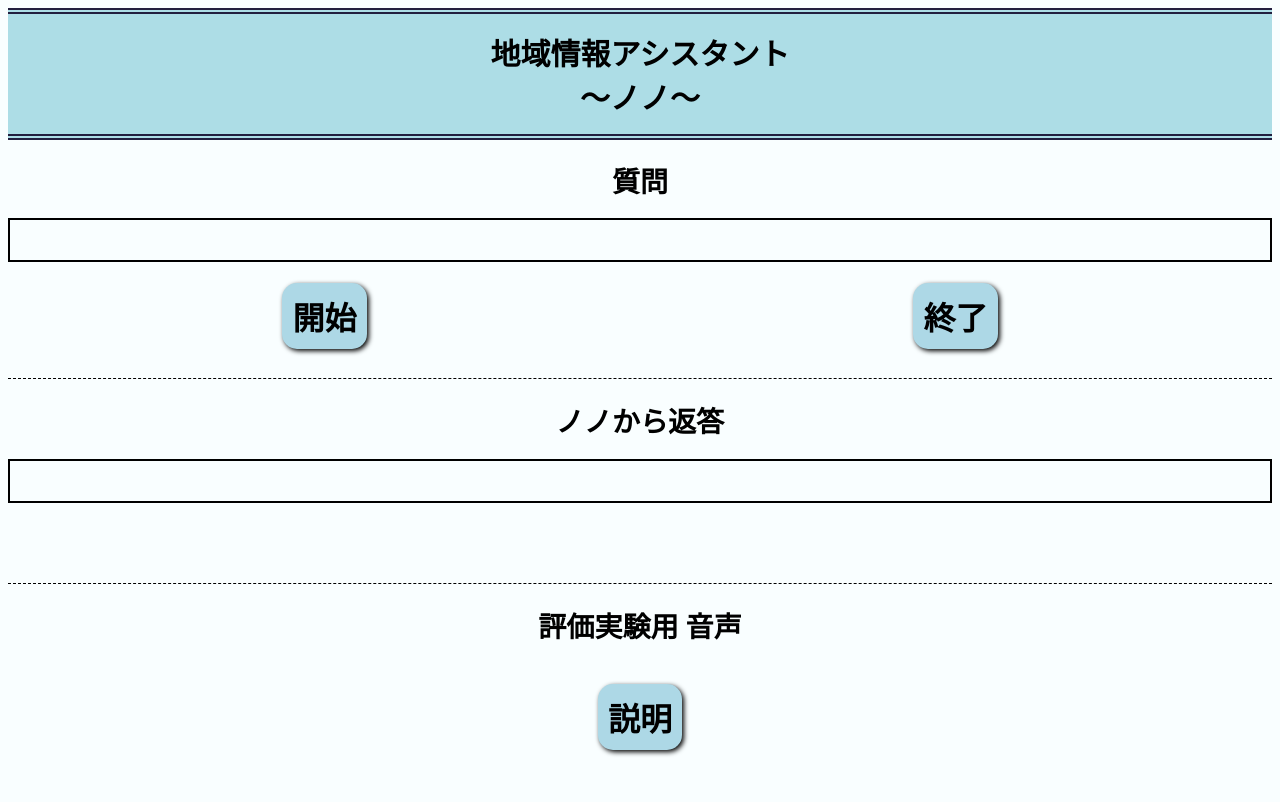
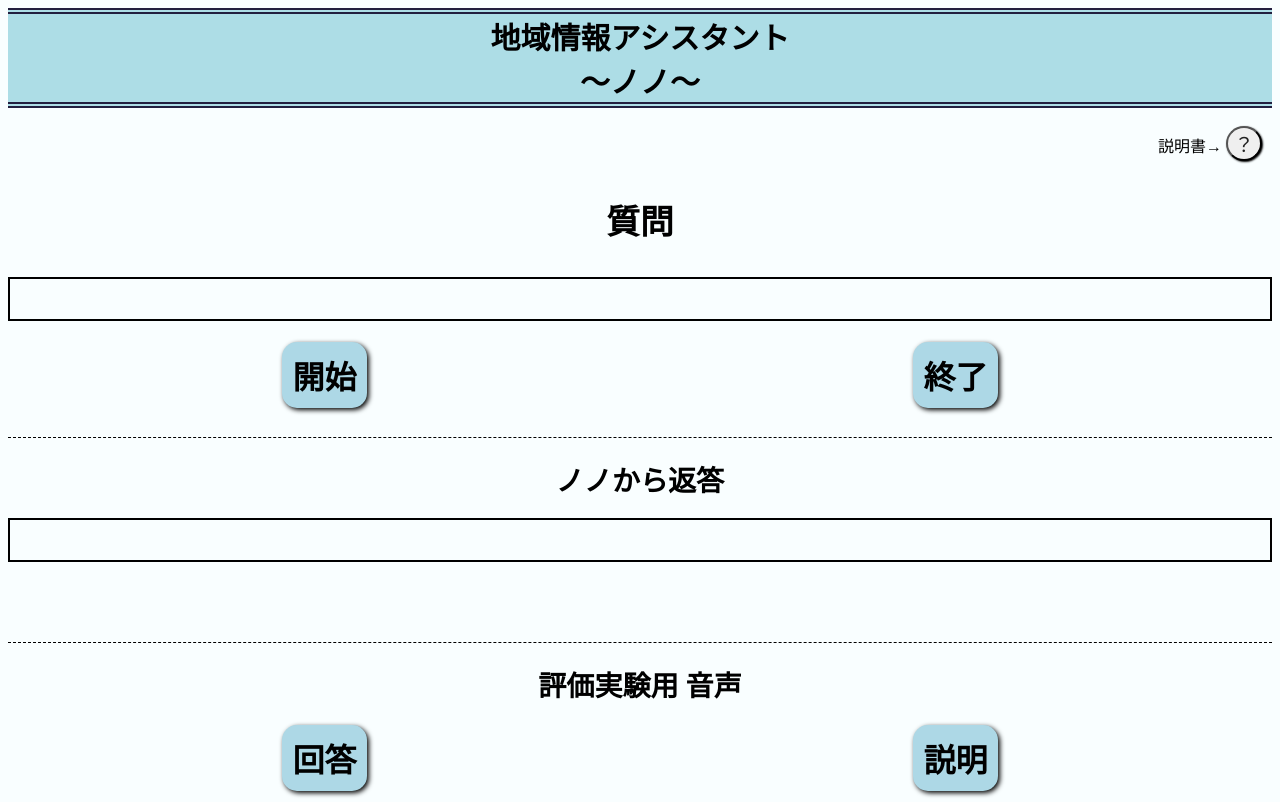
Before and after one commit to O-TYAN64/Django-web-app, a Django app: page / in a window 1280 px wide. Before the commit the page ends 756 px from the top, so only its background shows below. Run offline with Django 5.2, Linux system fonts and the light colour scheme.

Commit message:
マニュアル機能追加・cssとjsファイルの作成

```diff
--- a/my_project/settings.py
+++ b/my_project/settings.py
@@ -117,7 +117,11 @@ USE_TZ = True
 # Static files (CSS, JavaScript, Images)
 # https://docs.djangoproject.com/en/5.1/howto/static-files/
 
-STATIC_URL = 'static/'
+STATIC_DIR = Path.joinpath(BASE_DIR, 'static')
+STATIC_URL = '/static/'
+STATICFILES_DIRS =[
+    STATIC_DIR,
+]
 
 # Default primary key field type
 # https://docs.djangoproject.com/en/5.1/ref/settings/#default-auto-field
--- a/sample_app/views.py
+++ b/sample_app/views.py
@@ -14,8 +14,6 @@ def index(request):
         print('speech_text:', speech_text)
 
         # speech_textに対する処理
-        # response_text = '返答(オウム返し)：' + speech_text
-        # word_list = ['天気', 'を', '教え', 'て']
         word_list = morphological_analysis(speech_text)
         print(word_list)
         response_text = nono_data_get(word_list)
--- /dev/null
+++ b/static/css/style.css
@@ -0,0 +1,129 @@
+body {
+    background-color: #f9feff;
+}
+
+header div {
+    text-align: center;
+    background: #addde6;
+    border-top: 6px double #221f3f;
+    border-bottom: 6px double #221f3f;
+    font-size: 30px;
+}
+
+input[type="button"] {
+    /*ヘルプマークのデザイン*/
+    font-size: 20px;
+    color: #222;
+    background-color: #efefef;
+    border-radius: 50%;
+    box-shadow: 1px 1px 2px rgba(0, 0, 0, 3);
+}
+
+button {
+    /*開始、終了ボタンのデザイン*/
+    padding: 10px;
+    font-size: 10px;
+    color: black;
+    background-color: #add8e6;
+    border: black;
+    cursor: pointer;
+    transition: background-color 0.5s ease;
+    box-shadow: 2px 2px 5px rgba(0, 0, 0, 3);
+    border-radius: 15px;
+}
+
+button:active {
+    background-color: white;
+    /* クリック時の変化色 */
+}
+
+#popup-wrapper {
+    background-color: rgba(0, 0, 0, .5);
+    position: fixed;
+    top: 0;
+    left: 0;
+    width: 100%;
+    height: 100%;
+    display: none;
+}
+
+#popup-inside {
+    text-align: center;
+    width: 90%;
+    max-width: 600px;
+    background: white;
+    margin: 10% auto;
+    padding: 5px;
+    position: relative;
+    box-shadow: 0px 4px 15px rgba(0, 0, 0, 0.2);
+    border-radius: 10px;
+    max-height: 80vh;
+    /* ポップアップの高さの上限を設定 */
+    overflow-y: auto;
+    /* 高さが超えたら縦スクロール */
+}
+
+#popup-inside>.fixed-content {
+    position: sticky;
+    top: 0;
+    background: white;
+    padding: 10px;
+    z-index: 1;
+}
+
+#popup-inside h1 {
+    background-color: #e4ade6;
+    margin-top: -25px;
+    margin-bottom: 0;
+}
+
+#close {
+    position: absolute;
+    right: 5px;
+    top: -20px;
+    cursor: pointer;
+    font-size: 50px;
+}
+
+#result-div,
+#response-div {
+    border: black solid 2px;
+    font-size: 150%;
+    padding: 20px;
+}
+
+.help-container {
+    text-align: right;
+    margin-right: 10px;
+}
+
+.question-header {
+    text-align: center;
+    font-size: 180%;
+}
+
+hr {
+    border: none;
+    border-top: dashed 1px black;
+    height: 1px;
+    width: 100%;
+}
+
+.response-header {
+    text-align: center;
+}
+
+table {
+    width: 100%;
+}
+
+td {
+    text-align: center;
+}
+
+@media (max-width: 600px) {
+    #popup-inside {
+        width: 95%;
+        margin: 15% auto;
+    }
+}
--- /dev/null
+++ b/static/javascript/main.js
@@ -0,0 +1,114 @@
+function audio() {
+    document.getElementById('btn_audio').currentTime = 0; //連続クリックに対応
+    document.getElementById('btn_audio').play();
+}
+
+const startBtn = document.querySelector('#start-btn');
+const stopBtn = document.querySelector('#stop-btn');
+const resultDiv = document.querySelector('#result-div');
+const responseDiv = document.querySelector('#response-div');
+
+// 評価実験用
+const descriptionBtn = document.querySelector('#description-btn');
+const answerBtn = document.querySelector('#answer-btn');
+
+descriptionBtn.onclick = () => {
+    let description_text = 'こんにちは。私は、地域情報音声アシスタントアプリ、「ノノ」です。私は地域情報を提供し、みなさんの生活をサポートします。何か知りたいことはありますか？';
+    const uttr = new SpeechSynthesisUtterance(description_text);
+    speechSynthesis.speak(uttr);
+}
+
+answerBtn.onclick = () => {
+    const uttr = new SpeechSynthesisUtterance(responseDiv.innerHTML.replace(/<br>/g, "。"));
+    speechSynthesis.speak(uttr);
+}
+//
+
+SpeechRecognition = webkitSpeechRecognition || SpeechRecognition;
+let recognition = new SpeechRecognition();
+
+recognition.lang = 'ja-JP';
+recognition.interimResults = true;
+recognition.continuous = true;
+
+let finalTranscript = ''; // 確定した(黒の)認識結果
+
+recognition.onresult = (event) => {
+    let interimTranscript = ''; // 暫定(灰色)の認識結果
+    for (let i = event.resultIndex; i < event.results.length; i++) {
+        let transcript = event.results[i][0].transcript;
+        if (event.results[i].isFinal) {
+            finalTranscript += transcript;
+        } else {
+            interimTranscript = transcript;
+        }
+    }
+    resultDiv.innerHTML = finalTranscript + '<i style="color:#ddd;">' + interimTranscript + '</i>';
+}
+
+startBtn.onclick = () => {
+    // 前回のやりとりをリセット
+    finalTranscript = '';
+    resultDiv.innerHTML = '';
+    responseDiv.innerHTML = '';
+    audio();
+    recognition.start();
+}
+
+const csrfToken = document.getElementById('csrf-token').value;
+
+stopBtn.onclick = () => {
+    recognition.stop();
+
+    setTimeout(function () {
+        console.log('送信するテキスト:', finalTranscript);
+
+        // finalTranscriptを送信
+        fetch('/', {
+            method: 'POST',
+            headers: {
+                'Content-Type': 'application/json',
+                'X-CSRFToken': csrfToken  // DjangoのCSRFトークンを設定
+            },
+            body: JSON.stringify({ speech_text: finalTranscript })
+        })
+            .then(response => {
+                // レスポンスがJSONでない場合のエラーハンドリング
+                if (!response.ok) {
+                    throw new Error('Network response was not ok');
+                }
+                return response.json();
+            })
+            .then(data => {
+                console.log('サーバーからの応答:', data);
+                // 返答を表示
+                responseDiv.innerHTML = data.response_text;
+
+                const uttr = new SpeechSynthesisUtterance(data.response_text.replace(/<br>/g, "。"));
+                speechSynthesis.speak(uttr);
+            })
+            .catch(error => {
+                console.error('エラー:', error);
+            });
+    }, 1000);
+}
+
+
+
+const clickBtn = document.getElementById('click-btn');
+const popupWrapper = document.getElementById('popup-wrapper');
+const close = document.getElementById('close');
+
+// ボタンをクリックしたときにポップアップを表示させる
+clickBtn.addEventListener('click', () => {
+    popupWrapper.style.display = "block";
+    document.body.style.overflow = 'hidden'; // 背景のスクロールを無効化
+});
+
+// ポップアップの外側又は「x」のマークをクリックしたときポップアップを閉じる
+popupWrapper.addEventListener('click', e => {
+    if (e.target.id === popupWrapper.id || e.target.id === close.id) {
+        popupWrapper.style.display = 'none';
+        document.body.style.overflow = 'auto'; // 背景のスクロールを再度有効化
+    }
+});
--- a/templates/index.html
+++ b/templates/index.html
@@ -1,246 +1,110 @@
 <!DOCTYPE html>
+{% load static %}
 <html lang="en">
 
 <head>
   <meta charset="UTF-8">
   <meta name="viewport" content="width=device-width, initial-scale=1.0">
   <title>地域情報音声アシスタント</title>
+  <link rel="stylesheet" href="{% static "css/style.css" %}"/>
 </head>
 
+<body>
   <header>
-  <div style="text-align: center;
-                padding: 1rem;
-                background: #addde6;
-                border-top: 6px double #221f3f;
-                border-bottom: 6px double #221f3f;
-                font-size: 30px;">
+    <div>
       <strong>地域情報アシスタント<br>～ノノ～</strong>
     </div>
   </header>
 
+  <div class="help-container">
+    <br><span>説明書→</span>
+    <input type="button" id="click-btn" value="？"><!-- ヘルプマーク -->
+  </div>
 
+  <div id="popup-wrapper">
+    <div id="popup-inside">
+      <div class="fixed-content">
+        <div style="position:relative; top:-20px;">
+          <p>ここをクリックすると閉じます→</p>
+        </div>
+        <div id="close" style="top:-10px;">×</div>
+        <div style="background-color: #e4ade6;">
+          <h1>ノノの使い方</h1>
+        </div>
+      </div>
+      <img src="media/image/start.jpg" width="100%" height="100%">
+      <img src="media/image/talk.jpg" width="100%" height="100%">
+      <img src="media/image/finish.jpg" width="100%" height="100%">
+    </div>
+  </div>
 
-
-<body bgcolor="#f9feff">
-  <div style="text-align: center">
+  <div class="question-header">
     <h3>
-      <span style="font-size:150%">
-        <strong>質問</strong>
-      </span>
+      <p>質問</p>
     </h3>
   </div>
-  <div id="result-div" , style="border: black solid 2px;
-                                  font-size: 150%;
-                                  padding: 20px;">
-  </div>
-  <table width="100%">
+
+  <div id="result-div"></div>
+
+  <table>
     <tr><br>
-      <td align="center">
-        <a>
-          <style>
-            button {
-              padding: 10px;
-              font-size: 10px;
-              color: black;
-              background-color: #add8e6;
-              /* 初期の背景色 */
-              border: black;
-              cursor: pointer;
-              box-shadow: 2px 2px 5px rgba(0, 0, 0, 3);
-              border-radius: 15px;
-            }
-
-            button:active {
-              background-color: white;
-              /* クリック時の変化色 */
-            }
-          </style>
+      <td>
         <button id="start-btn">
           <font size="6"><b> 開始 </b></font>
         </button>
-        </a>
       </td>
-      <td align="center">
-        <a>
-          <style>
-            button {
-              padding: 10px;
-              font-size: 10px;
-              color: black;
-              background-color: #add8e6;
-              /* 初期の背景色 */
-              border: black;
-              cursor: pointer;
-              box-shadow: 2px 2px 5px rgba(0, 0, 0, 3);
-              border-radius: 15px;
-            }
-
-            button:active {
-              background-color: white;
-              /* クリック時の変化色 */
-            }
-          </style>
+      <td>
         <button id="stop-btn">
           <font size="6"><b> 終了 </b></font>
         </button>
-        </a>
       </td>
     </tr>
   </table><br>
-  <hr style="border:none;
-               border-top:dashed 1px black;
-               height:1px;width:100%;">
-  <div style="text-align: center">
+
+  <hr>
+
+  <div class="response-header">
     <h3>
       <span style="font-size:150%">
         <strong>ノノから返答</strong>
       </span>
     </h3>
   </div>
-  <div id="response-div" , style="border: black solid 2px;
-                                  font-size: 150%;
-                                  padding: 20px;">
-  </div>
+
+  <div id="response-div"></div>
 
   <!-- 評価実験用 -->
-  <br>
-  <br>
-  <br>
-  <br>
-  <hr style="border:none;
-               border-top:dashed 1px black;
-               height:1px;width:100%;">
-  <div style="text-align: center">
+  <br><br><br><br>
+  <hr>
+
+  <div class="response-header">
     <h3>
       <span style="font-size:150%">
         <strong>評価実験用 音声</strong>
       </span>
     </h3>
   </div>
-  <table width="100%">
-    <br>
-    <td align="center">
+
+  <table>
+    <td>
+      <button id="answer-btn">
+        <font size="6"><b> 回答 </b></font>
+      </button>
+    </td>
+    <td>
       <a>
-        <style>
-          button {
-            padding: 10px;
-            font-size: 10px;
-            color: black;
-            background-color: #add8e6;
-            /* 初期の背景色 */
-            border: black;
-            cursor: pointer;
-            box-shadow: 2px 2px 5px rgba(0, 0, 0, 3);
-            border-radius: 15px;
-          }
-
-          button:active {
-            background-color: white;
-            /* クリック時の変化色 */
-          }
-        </style>
         <button id="description-btn">
           <font size="6"><b> 説明 </b></font>
         </button>
       </a>
     </td>
   </table>
-  <!--  -->
+
   <audio id="btn_audio">
     <source src="media/audio/btn_audio.mp3" type="audio/mp3">
   </audio>
-
-  <script>
-    function audio() {
-      document.getElementById('btn_audio').currentTime = 0; //連続クリックに対応
-      document.getElementById('btn_audio').play();
-    }
-
-    const startBtn = document.querySelector('#start-btn');
-    const stopBtn = document.querySelector('#stop-btn');
-    const resultDiv = document.querySelector('#result-div');
-    const responseDiv = document.querySelector('#response-div');
-
-    // 評価実験用
-    const descriptionBtn = document.querySelector('#description-btn');
-
-    descriptionBtn.onclick = () => {
-      let description_text = 'こんにちは。私は、地域情報音声アシスタントアプリ、「ノノ」です。私は地域情報を提供し、みなさんの生活をサポートします。何か知りたいことはありますか？';
-      const uttr = new SpeechSynthesisUtterance(description_text);
-      speechSynthesis.speak(uttr);
-    }
-    //
-
-    SpeechRecognition = webkitSpeechRecognition || SpeechRecognition;
-    let recognition = new SpeechRecognition();
-
-    recognition.lang = 'ja-JP';
-    recognition.interimResults = true;
-    recognition.continuous = true;
-
-    let finalTranscript = ''; // 確定した(黒の)認識結果
-
-    recognition.onresult = (event) => {
-      let interimTranscript = ''; // 暫定(灰色)の認識結果
-      for (let i = event.resultIndex; i < event.results.length; i++) {
-        let transcript = event.results[i][0].transcript;
-        if (event.results[i].isFinal) {
-          finalTranscript += transcript;
-        } else {
-          interimTranscript = transcript;
-        }
-      }
-      resultDiv.innerHTML = finalTranscript + '<i style="color:#ddd;">' + interimTranscript + '</i>';
-    }
-
-    startBtn.onclick = () => {
-      // 前回のやりとりをリセット
-      finalTranscript = '';
-      resultDiv.innerHTML = '';
-      responseDiv.innerHTML = '';
-      audio();
-      recognition.start();
-    }
-
-    const csrfToken = '{{ csrf_token }}'; // CSRFトークンを取得
-
-    stopBtn.onclick = () => {
-      recognition.stop();
-
-      setTimeout(function () {
-        console.log('送信するテキスト:', finalTranscript);
-
-        // finalTranscriptを送信
-        fetch('/', {
-          method: 'POST',
-          headers: {
-            'Content-Type': 'application/json',
-            'X-CSRFToken': csrfToken  // DjangoのCSRFトークンを設定
-          },
-          body: JSON.stringify({ speech_text: finalTranscript })
-        })
-          .then(response => {
-            // レスポンスがJSONでない場合のエラーハンドリング
-            if (!response.ok) {
-              throw new Error('Network response was not ok');
-            }
-            return response.json();
-          })
-          .then(data => {
-            console.log('サーバーからの応答:', data);
-            // 返答を表示
-            responseDiv.innerHTML = data.response_text;
-
-            const uttr = new SpeechSynthesisUtterance(data.response_text.replace(/<br>/g, "。"));
-            speechSynthesis.speak(uttr);
-          })
-          .catch(error => {
-            console.error('エラー:', error);
-          });
-      }, 1000);
-    }
-  </script>
-
+  <input type="hidden" id="csrf-token" value="{{ csrf_token }}">
+  <script src="{% static 'javascript/main.js' %}"></script>
 </body>
 
 </html>
```
Also changed, not shown: media/image/finish.jpg (added), media/image/start.jpg (added), media/image/talk.jpg (added). Lines whose indentation alone changed are shown as unchanged.
